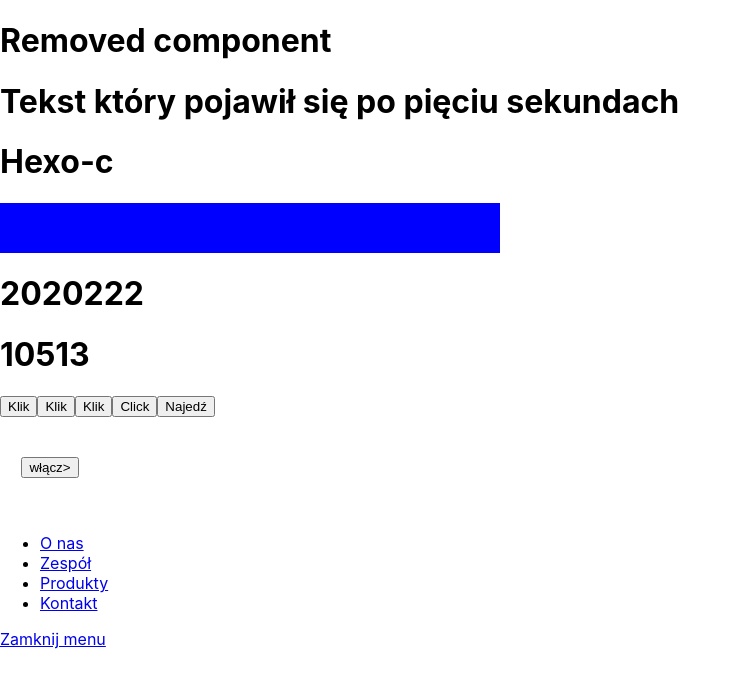
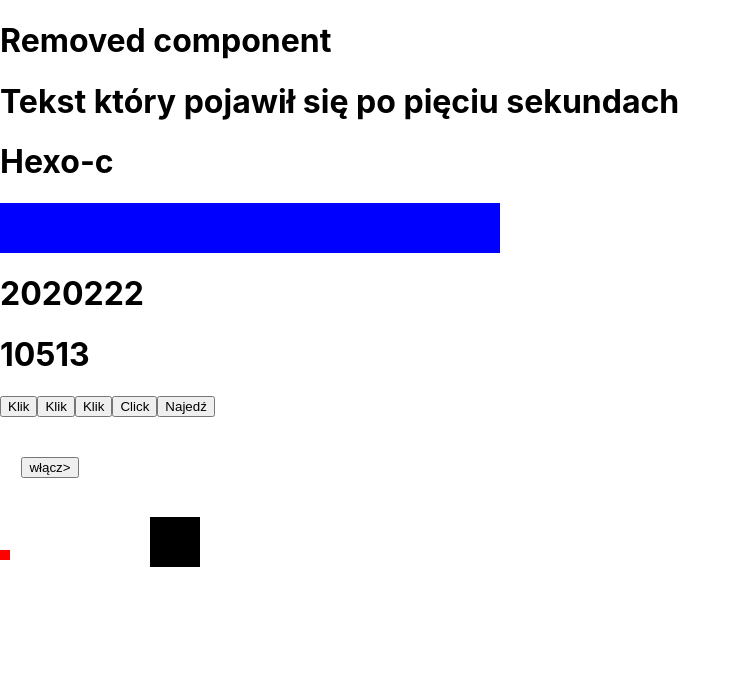
Before and after one commit to MMarek/zadania_11, a React (Create React App) app: page /#/ in a window 1280 px wide. Shown: the top 686 px of the page, without its empty margins (0-741 px from the left). Built offline with nearby package versions, Linux system fonts and the light colour scheme.

Commit message:
two boxes

```diff
--- a/src/components/home.js
+++ b/src/components/home.js
@@ -9,7 +9,8 @@ import Task07 from './task07';
 import Task08 from './task08';
 import Task09 from './task09';
 import Task10 from './task10';
-import Task11 from './task11';
+// import Task11 from './task11';
+import Task12 from './task12';
 
 class Home extends Component {
 
@@ -26,7 +27,8 @@ class Home extends Component {
                 <Task08/>
                 <Task09/>
                 <Task10/>
-                <Task11/>
+                {/*<Task11/>*/}
+                <Task12/>
             </>
         )
     }
--- a/src/components/task11.js
+++ b/src/components/task11.js
@@ -25,7 +25,7 @@ class MobileMenu extends Component {
         return (
             <section className='mobile'>
                 <header className='mobile-menu'>
-                    <a href='#' className='open-menu' onMouseEnter={this.handleOpenMenu}></a>
+                    <a href='#' className='open-menu' onClick={this.handleOpenMenu}></a>
                     <nav className={navClass}>
                     <ul>
                         <li><a href='#'>O nas</a></li>
@@ -33,7 +33,7 @@ class MobileMenu extends Component {
                         <li><a href='#'>Produkty</a></li>
                         <li><a href='#'>Kontakt</a></li>
                     </ul>
-                        <a href='#' className='close-menu' onMouseLeave={this.handleCloseMenu}>Zamknij menu</a>
+                        <a href='#' className='close-menu' onClick={this.handleCloseMenu}>Zamknij menu</a>
                     </nav>
                 </header>
             </section>
--- /dev/null
+++ b/src/components/task12.js
@@ -0,0 +1,78 @@
+import React, {Component} from "react";
+
+class Box extends Component {
+    state = {
+        on: false,
+        off: false,
+    };
+
+    handleMouseOn = () => {
+        this.setState({
+            on: true
+        });
+        console.log('najazd');
+    };
+
+    handleMouseOff = () => {
+        this.setState({
+            on: false
+        });
+        console.log('zjazd');
+    };
+
+    handleMouseOn1 = () => {
+        this.setState({
+            on: true
+        });
+        console.log('najazd');
+    };
+
+    handleMouseOff1 = () => {
+        this.setState({
+            off: false
+        });
+        console.log('zjazd');
+    };
+
+    render() {
+        const {on} = this.state;
+        const {off} = this.state;
+
+        let style = {
+            height: on ? '100px' : '10px',
+            width: on ? '100px' : '10px',
+            backgroundColor: on ? 'blue' : 'red',
+            transition: '5s',
+            position: 'absolute',
+            top: '550px'
+        };
+
+        let style1 = {
+            height: on ? '200px' : '50px',
+            width: on ? '200px' : '50px',
+            backgroundColor: on ? 'green' : 'black',
+            transition: '3s',
+            position: 'absolute',
+            left: '150px'
+        };
+
+        return (
+            <>
+                <div style={style}
+                     onMouseEnter={this.handleMouseOn}
+                     onMouseLeave={this.handleMouseOff}>
+                </div>
+                <div style={style1}
+                     onMouseEnter={this.handleMouseOn1}
+                     onMouseLeave={this.handleMouseOff1}>
+                </div>
+            </>
+        )
+    }
+}
+
+function Task12() {
+    return <Box/>
+}
+
+export default Task12;
```
Also changed, not shown: 1 other file (tests, documents, lock files or other folders).
